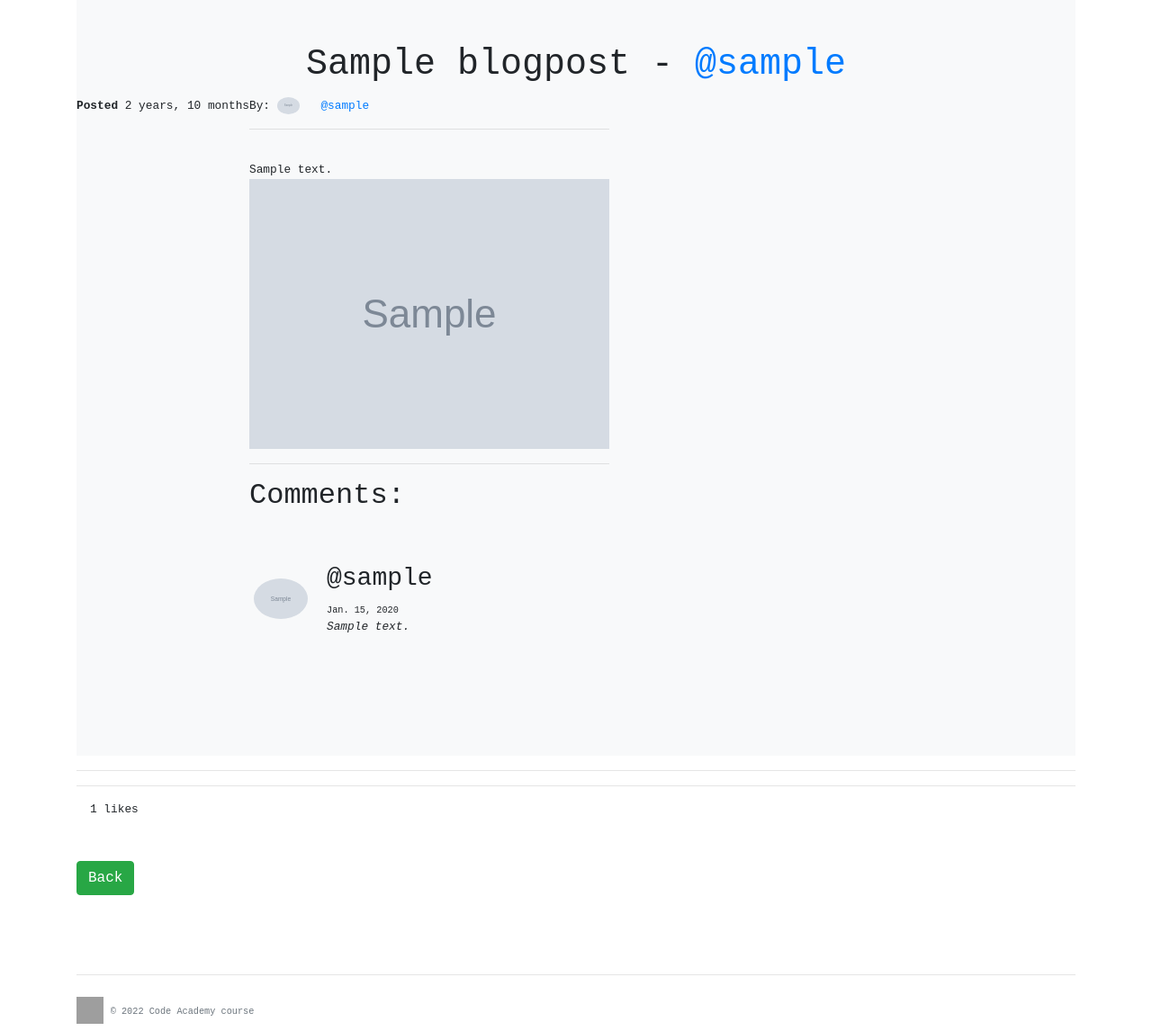
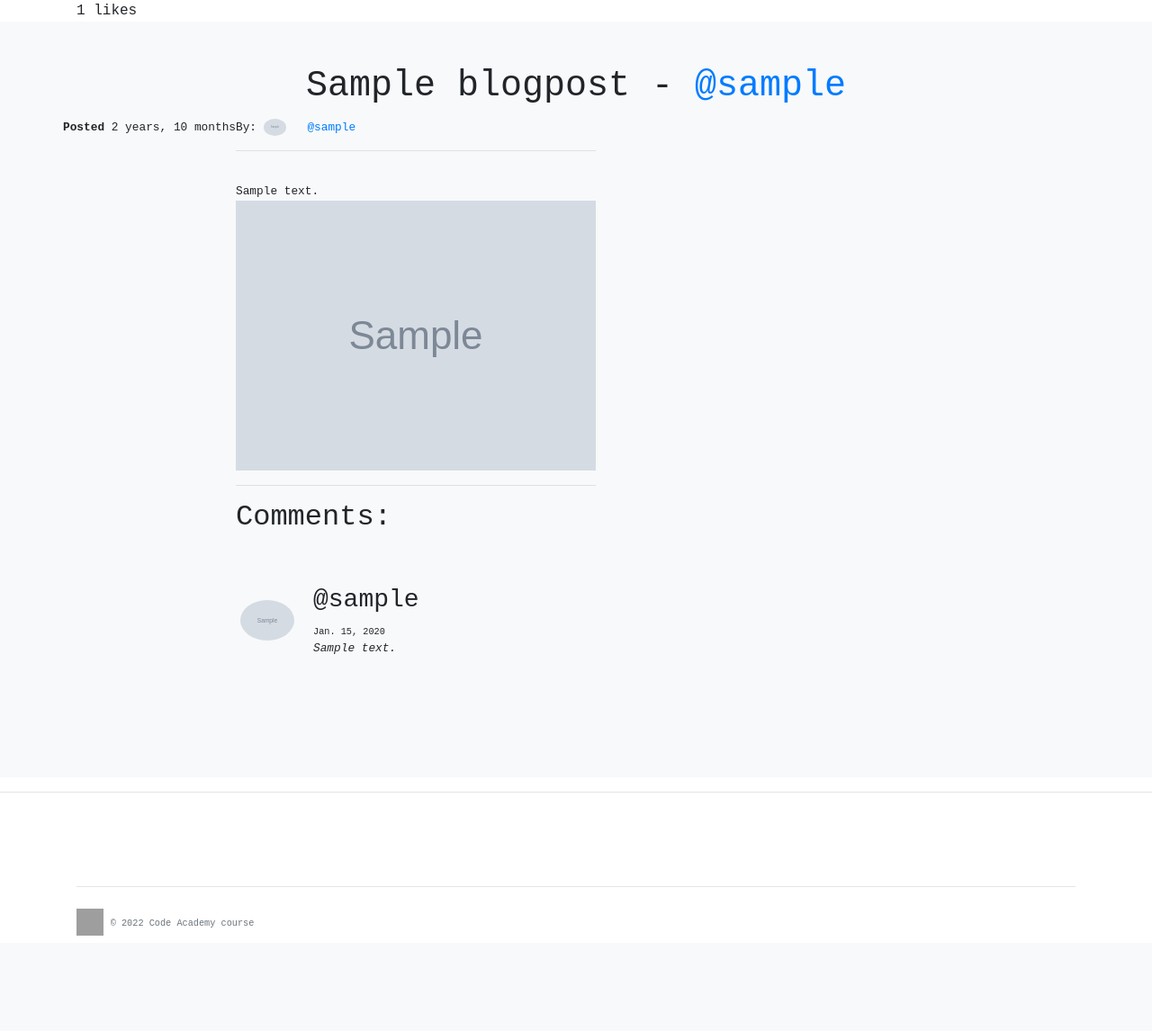
Before and after one commit to exnihiloo/ptu_blog, a Django app: page /blog/1 in a window 1280 px wide. Shown: the part 104-1250 px from the top of the page at 90% size. After the commit the page ends 1144 px from the top, so only its background shows below. Run offline with Django 4.2, Linux system fonts and the light colour scheme; tables that the repository leaves empty hold one stand-in row (values such as "Sample post"); grey boxes marked "Sample" are stand-in pictures; some libraries are stand-ins or nearby versions; grey boxes are pictures that could not be loaded.

Commit message:
styled blogdetail page, changed location of likes

```diff
--- a/blog/templates/blog_details.html
+++ b/blog/templates/blog_details.html
@@ -13,6 +13,21 @@
         width: 25px;
     }
 </style>
+
+
+<div class="row">
+    <div class="col col-lg-2"><span>{{ blogpost.likes }} likes <span></div>
+        <div class="col col-lg-2">
+        {% if user.is_authenticated %}
+            <a type="button" role="button" href="{% url 'like' blogpost.pk %}" class="btn btn-outline-secondary border-0 text-end mb-2">
+                <svg xmlns="http://www.w3.org/2000/svg" width="25" height="25" fill="currentColor" class="bi bi-balloon-heart-fill" viewBox="0 0 16 16">
+                    <path fill-rule="evenodd" d="M8.49 10.92C19.412 3.382 11.28-2.387 8 .986 4.719-2.387-3.413 3.382 7.51 10.92l-.234.468a.25.25 0 1 0 .448.224l.04-.08c.009.17.024.315.051.45.068.344.208.622.448 1.102l.013.028c.212.422.182.85.05 1.246-.135.402-.366.751-.534 1.003a.25.25 0 0 0 .416.278l.004-.007c.166-.248.431-.646.588-1.115.16-.479.212-1.051-.076-1.629-.258-.515-.365-.732-.419-1.004a2.376 2.376 0 0 1-.037-.289l.008.017a.25.25 0 1 0 .448-.224l-.235-.468ZM6.726 1.269c-1.167-.61-2.8-.142-3.454 1.135-.237.463-.36 1.08-.202 1.85.055.27.467.197.527-.071.285-1.256 1.177-2.462 2.989-2.528.234-.008.348-.278.14-.386Z"/>
+                </svg>
+            </a>
+        {% endif %}
+        </div>
+    </div>
+</div>
 
 <div class="album py-5 bg-light">
     <div class="container">
@@ -116,7 +131,6 @@
     </div>
 </div>
 
-
 <hr>
 {% if user.is_authenticated %}
     <div class="section">
@@ -135,21 +149,4 @@
         </div>
     </div>
 {% endif %}
-<hr>
-<div class="col-6">
-    <span>{{ blogpost.likes }} likes <span>
-</div>
-{% if user.is_authenticated %}
-<div class="col-6">
-    <a href="{% url 'like' blogpost.pk %}">
-        <svg xmlns="http://www.w3.org/2000/svg" width="16" height="16" fill="currentColor" class="bi bi-search-heart" viewBox="0 0 16 16">
-            <path d="M6.5 4.482c1.664-1.673 5.825 1.254 0 5.018-5.825-3.764-1.664-6.69 0-5.018Z"/>
-            <path d="M13 6.5a6.471 6.471 0 0 1-1.258 3.844c.04.03.078.062.115.098l3.85 3.85a1 1 0 0 1-1.414 1.415l-3.85-3.85a1.007 1.007 0 0 1-.1-.115h.002A6.5 6.5 0 1 1 13 6.5ZM6.5 12a5.5 5.5 0 1 0 0-11 5.5 5.5 0 0 0 0 11Z"/>
-        </svg>
-    </a>
-</div>
-{% endif %}
-<br/><br/>
-<a href="{% url 'home' %}" class="btn btn-success">Back</a>
-
 {% endblock content %}
```
